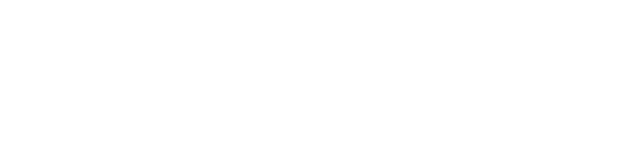
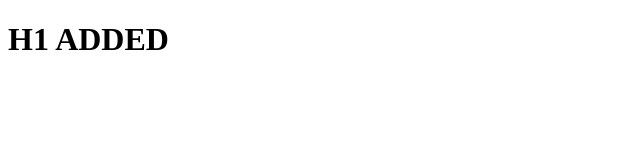
Before and after one commit to CJMc0d3/safe-collab-repo, a plain HTML site: page index.html in a window 1280 px wide. Shown: the whole page, without its empty margins (0-640 px from the left). Drawn offline with Linux system fonts and the light colour scheme.

Commit message:
added H1

```diff
--- a/index.html
+++ b/index.html
@@ -7,6 +7,7 @@
     <title>Document</title>
 </head>
 <body>
+    <h1>H1 ADDED</h1>
 
 </body>
 </html>
```
